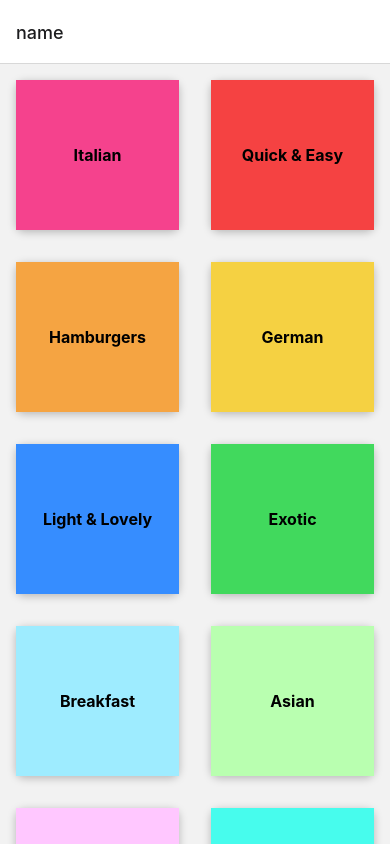
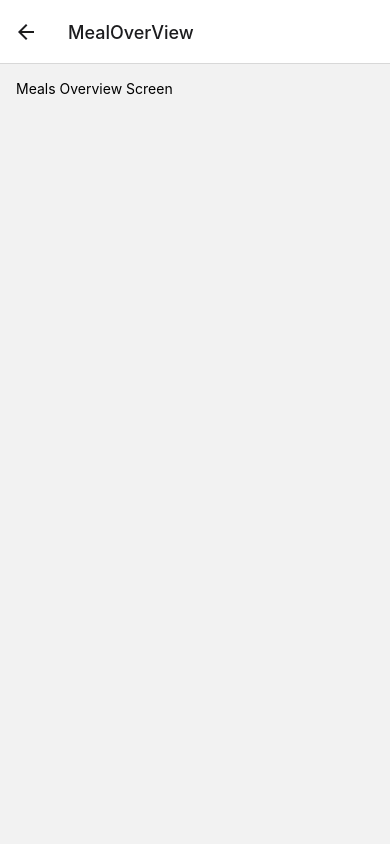
Before and after one commit to ihlasMert/mealApp, a React Native app: screen /MealOverView in a window 390 px wide. Built offline with nearby package versions, Linux system fonts and the light colour scheme.

Commit message:
added nice animation

```diff
--- a/App.js
+++ b/App.js
@@ -3,6 +3,7 @@
 
 import { createNativeStackNavigator } from "@react-navigation/native-stack";
 import { StyleSheet } from "react-native";
+import MealOverViewScreen from "./screen/MealOverViewScreen";
 
 const Stack = createNativeStackNavigator();
 
@@ -11,6 +12,7 @@
     <NavigationContainer>
       <Stack.Navigator>
         <Stack.Screen name="name" component={CategoriesScreen} />
+        <Stack.Screen name="MealOverView" component={MealOverViewScreen} />
       </Stack.Navigator>
     </NavigationContainer>
   );
--- a/components/CategoryGridTile.js
+++ b/components/CategoryGridTile.js
@@ -1,6 +1,6 @@
 import { Pressable, View, Text, StyleSheet } from "react-native";
 
-function CategoryGridTile({ title, color }) {
+function CategoryGridTile({ title, color, onPress }) {
   return (
     <View style={styles.gridItem}>
       <Pressable
@@ -8,6 +8,7 @@
           styles.button,
           pressed ? styles.buttonPressed : null,
         ]}
+        onPress={onPress}
       >
           <View style={[styles.innerContainer, { backgroundColor: color }]}>
           <Text style={styles.title}>{title}</Text>
--- a/screen/CategoriesScreen.js
+++ b/screen/CategoriesScreen.js
@@ -2,18 +2,24 @@
 import { CATEGORIES } from "../data/dummy-data";
 import { FlatList } from "react-native";
 
-function renderCategoryItem(itemData) {
-  return (
-    <CategoryGridTile title={itemData.item.title} color={itemData.item.color} />
-  );
-}
-
-function CategoriesScreen() {
+function CategoriesScreen({ navigation }) {
+  function renderCategoryItem(itemData) {
+    function pressHandler() {
+      navigation.navigate("MealOverView")
+    }
+    return (
+      <CategoryGridTile
+        title={itemData.item.title}
+        color={itemData.item.color}
+        onPress={pressHandler}
+      />
+    );
+  }
   return (
     <FlatList
       data={CATEGORIES}
       keyExtractor={(item) => item.id}
-      renderItem={renderCategoryItem}
+      renderItem={renderCategoryItem.bind()}
       numColumns={"2"}
     />
   );
--- /dev/null
+++ b/screen/MealOverViewScreen.js
@@ -0,0 +1,19 @@
+import { MEALS } from "../data/dummy-data";
+import { View, Text, StyleSheet } from "react-native";
+
+function MealOverViewScreen() {
+  return (
+    <View style={styles.container}>
+      <Text>Meals Overview Screen</Text>
+    </View>
+  );
+}
+
+export default MealOverViewScreen;
+
+const styles = StyleSheet.create({
+  container: {
+    flex: 1,
+    padding: 16,
+  },
+});
```
